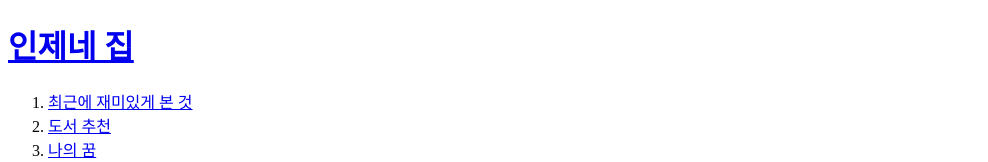
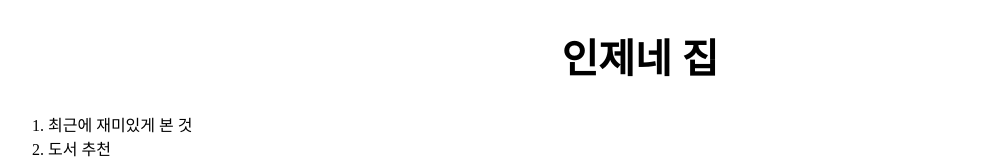
Before and after one commit to inje-cho/First-project, a plain HTML site: page 3.html in a window 1280 px wide. Shown: the top 162 px of the page, without its empty margins (0-988 px from the left). Drawn offline with Linux system fonts and the light colour scheme.

Commit message:
Update 3.html

```diff
--- a/3.html
+++ b/3.html
@@ -4,6 +4,17 @@
 <head>
 <title>인제네 집 - 나의 꿈</title>
 <meta charset="utf-8">
+<!-- CSS -->
+<style>
+  a {
+    color:black;
+    text-decoration: none;
+  }
+  h1 {
+    font-size: 40px;
+    text-align: center;
+  }
+</style>
 </head>
 <!-- 목차 -->
 <body>
@@ -11,7 +22,7 @@
     <ol>
       <li><a href="1.html">최근에 재미있게 본 것</a></li>
       <li><a href="2.html">도서 추천</a></li>
-      <li><a href="3.html">나의 꿈</a></li>
+      <li><a href="3.html"style="color:red; text-decoration:underline;">나의 꿈</a></li>
     </ol>
 
 <!-- html -->
```
